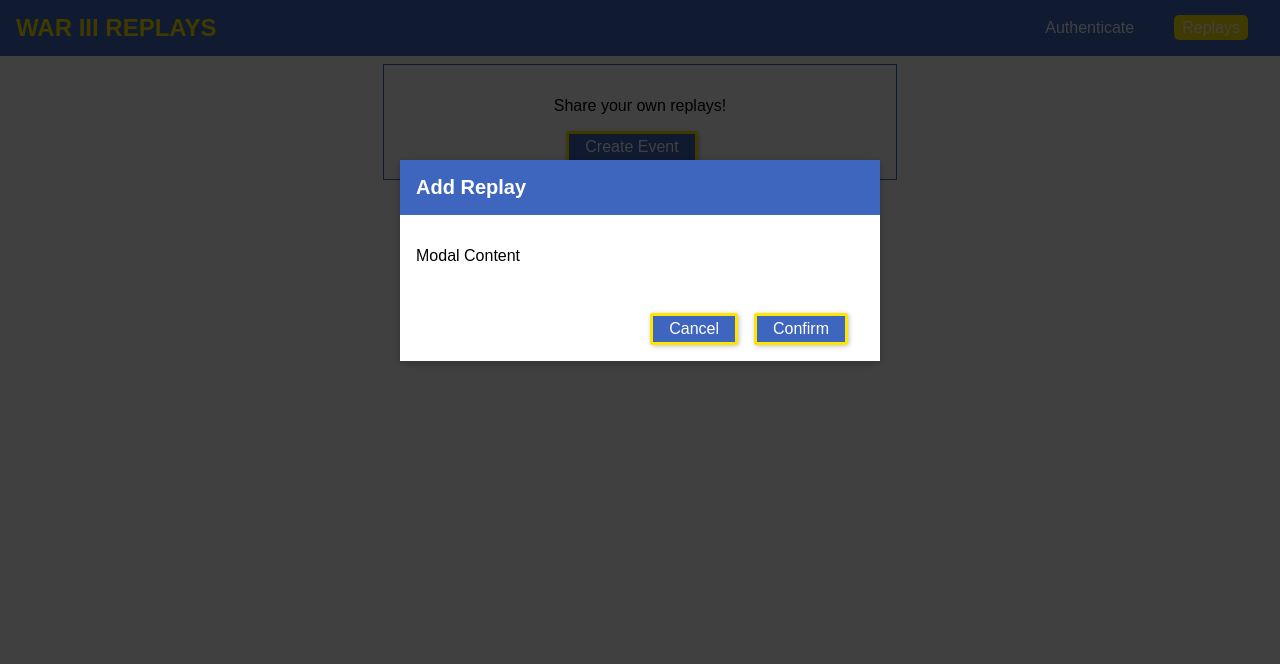
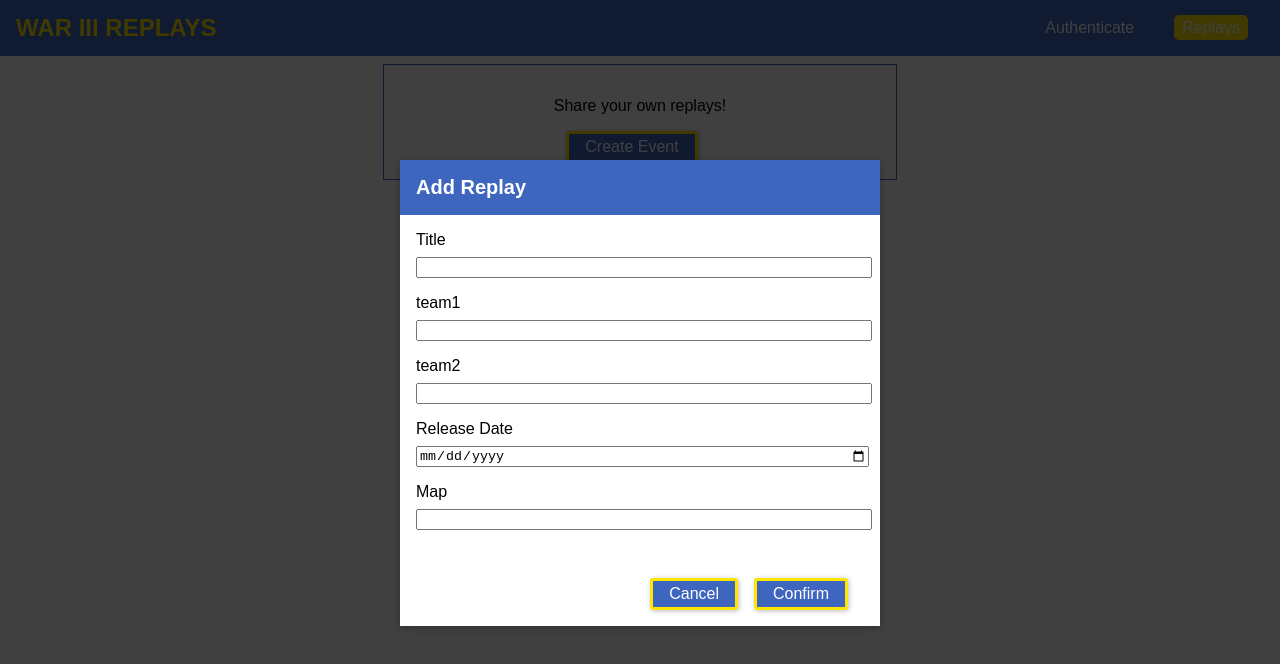
Before and after one commit to tobsirl/Warcraft3-Reforged-Backend, a React (Create React App) app in the folder frontend/: page /replays in a window 1280 px wide. Both pictures are taken after a click on the button "Create Event". Shown: the top 664 px of the page. Built offline with nearby package versions, Linux system fonts and the light colour scheme.

Commit message:
Added a form for the modal

```diff
--- a/frontend/src/pages/Replays.js
+++ b/frontend/src/pages/Replays.js
@@ -33,7 +33,29 @@ class Replays extends Component {
             onCancel={this.modalCancelHandler}
             onConfirm={this.modalConfirmHandler}
           >
-            <p>Modal Content</p>
+            <form action="">
+              <div className="form-control">
+                <label htmlFor="title">Title</label>
+                <input type="text" id="title" />
+              </div>
+              <div className="form-control">
+                <label htmlFor="team1">team1</label>
+                <input type="text" id="team1" />
+              </div>
+              <div className="form-control">
+                <label htmlFor="team2">team2</label>
+                <input type="text" id="team2" />
+              </div>
+              <div className="form-control">
+                <label htmlFor="releaseDate">Release Date</label>
+                <input type="date" id="releaseDate" />
+              </div>
+              <div className="form-control">
+                <label htmlFor="map">Map</label>
+                <input type="text" id="map" />
+              </div>
+
+            </form>
           </Modal>
         )}
         <div className="replays-control">
```
